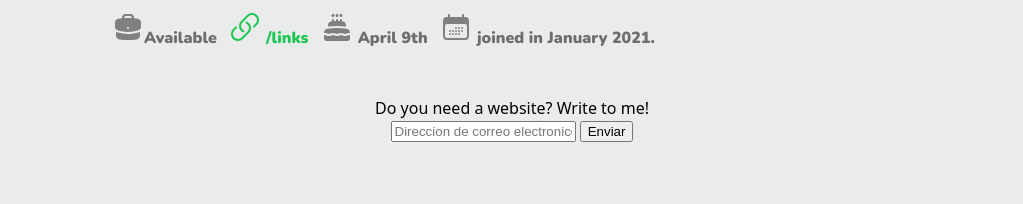
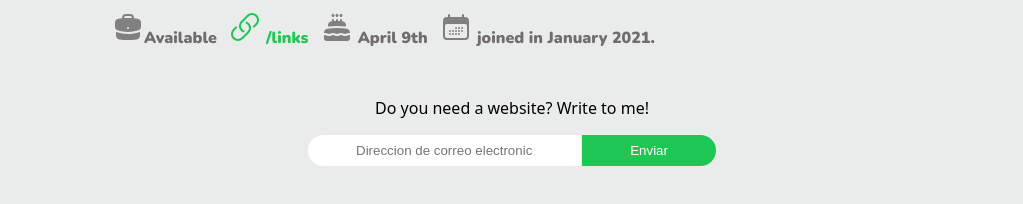
Before and after one commit to alemartinezdevs/Portafolio, a website: page index.html in a window 1280 px wide. Shown: the part 502-706 px from the top of the page, without its empty margins (128-1151 px from the left). Drawn offline with nearby package versions, Linux system fonts and the light colour scheme.

Commit message:
header terminado

```diff
--- a/index.html
+++ b/index.html
@@ -74,12 +74,13 @@
               </svg> joined in January 2021.</a>
         </nav>
 
-        <div class="final-header">
-            <p class="texto-final-header">Do you need a website? Write to me!</p>
+            <form class="final-header">
+                <p class="texto-final-header">Do you need a website? Write to me!</p>
 
-            <input type="email" placeholder="Direccion de correo electronico.">
-            <button>Enviar</button>
-        </div>
+                <input class="form-correo" type="email" placeholder="Direccion de correo electronico." required>
+                <button class="boton" type="submit">Enviar</button>
+            </form>
     </header>
+
 </body>
 </html>
--- a/src/sass/header/_header.scss
+++ b/src/sass/header/_header.scss
@@ -110,7 +110,6 @@
         cursor: text;
     }
 }
-
 .final-header{
     max-width: 50rem;
     margin: 0 auto;
@@ -118,4 +117,25 @@
     padding-top: 3rem;
     font-family: system-ui, -apple-system, BlinkMacSystemFont, 'Segoe UI', Roboto, Oxygen, Ubuntu, Cantarell, 'Open Sans', 'Helvetica Neue', sans-serif;
     font-weight: normal;
+
+    .form-correo{
+        border-radius: 5rem 0 0 5rem ;
+        margin-right: -3px;
+        margin-bottom: 3rem;
+    }
+    .boton{
+        border-radius: 0 5rem 5rem 0;
+        background-color: #1ec653;
+        color: white;
+    }
+    input{
+        margin-top: 1rem;
+        padding: .5rem 3rem;
+        border: none;
+
+    }
+    button{
+        padding: .5rem 3rem;
+        border: none;
+    }
 }
```
Also changed, not shown: app.js (line endings or trailing spaces), build/css/app.css, 1 other file.
